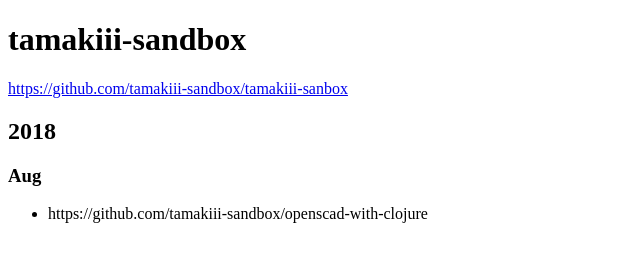
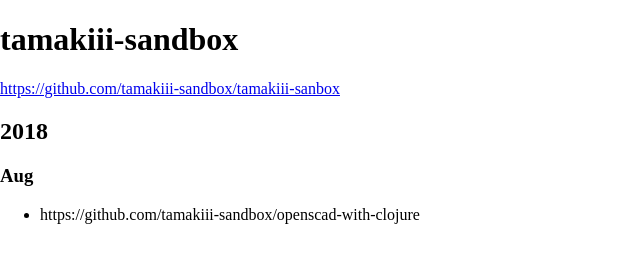
Before and after one commit to tamakiii-sandbox/tamakiii-sandbox.github.io, a plain HTML site: page index.html in a window 1280 px wide. Shown: the whole page, without its empty margins (0-640 px from the left). Drawn offline with nearby package versions, Linux system fonts and the light colour scheme.

Commit message:
add normalize.css

```diff
--- a/index.html
+++ b/index.html
@@ -3,6 +3,7 @@
   <head>
     <meta charset="utf-8">
     <title>tamakiii-sandbox</title>
+    <link crossorigin="anonymous" media="all" rel="stylesheet" href="https://cdnjs.cloudflare.com/ajax/libs/normalize/8.0.0/normalize.min.css" />
   </head>
   <body>
     <h1>tamakiii-sandbox</h1>
```
